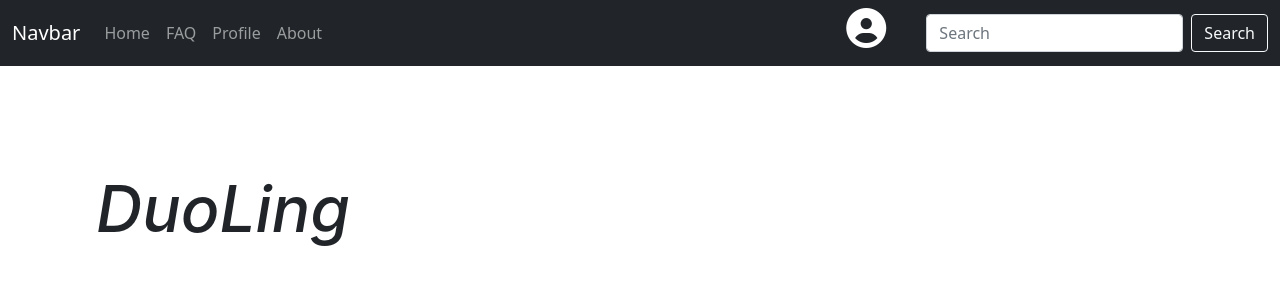
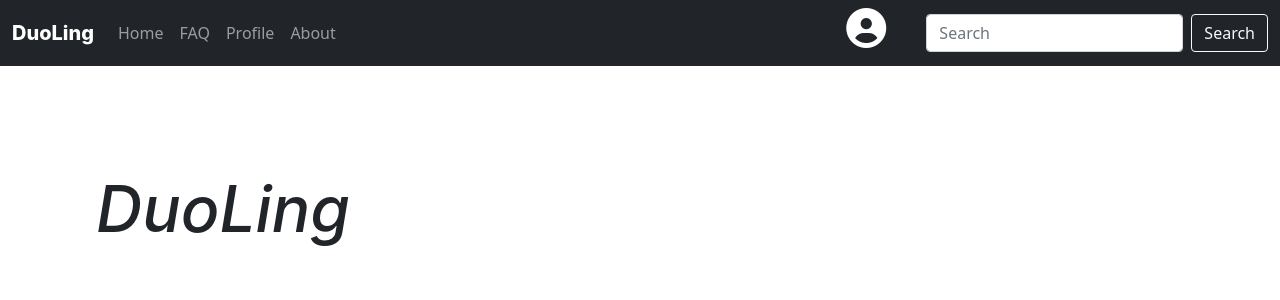
Before and after one commit to uzochi-dimkpa/ITSC-3155_Final-Project_Group-1, a Flask app: page / in a window 1280 px wide. Shown: the top 300 px of the page. Run offline with Flask 2, Linux system fonts and the light colour scheme; some libraries are stand-ins or nearby versions.

Commit message:
Updating navbar

```diff
--- a/templates/_layout.html
+++ b/templates/_layout.html
@@ -9,12 +9,21 @@
     <script src='https://kit.fontawesome.com/a076d05399.js' crossorigin='anonymous'></script>
     <title>{% block title %}{% endblock %}</title>
     {% block stylesheets %}{% endblock %}
+    <style>
+        #DuoLing_navbar_item {
+            font-family: 'Inter';
+            font-style: normal;
+            font-weight: 800;
+            font-size: 20px;
+            line-height: 24px;
+        }
+    </style>
 </head>
 <body>
     <!-- Navbar -->
     <nav class="navbar navbar-expand-lg navbar-dark bg-dark">
         <div class="container-fluid">
-            <a class="navbar-brand" href="/" >Navbar</a>
+            <a class="navbar-brand" id="DuoLing_navbar_item" href="/">DuoLing</a>
 
             <button class="navbar-toggler" type="button" data-bs-toggle="collapse" data-bs-target="#navbarDark" aria-controls="navbarDark" aria-expanded="false" aria-label="Toggle navigation">
                 <span class="navbar-toggler-icon"></span>
```
